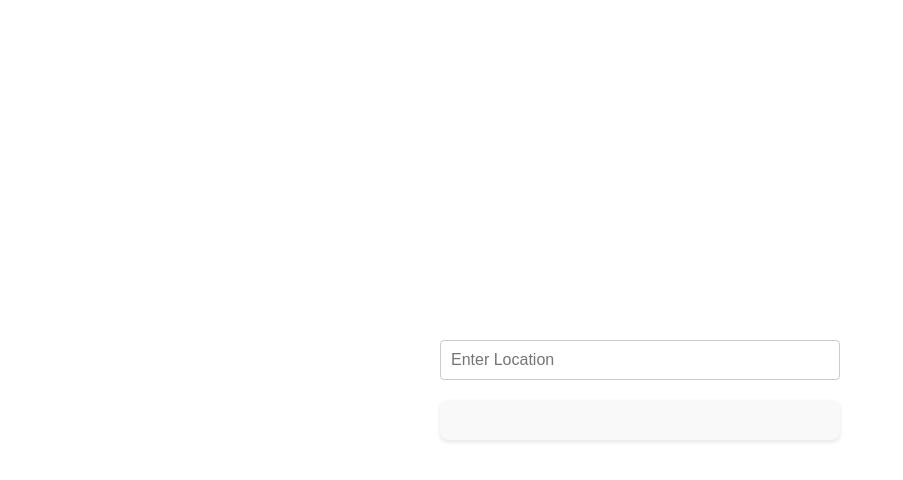
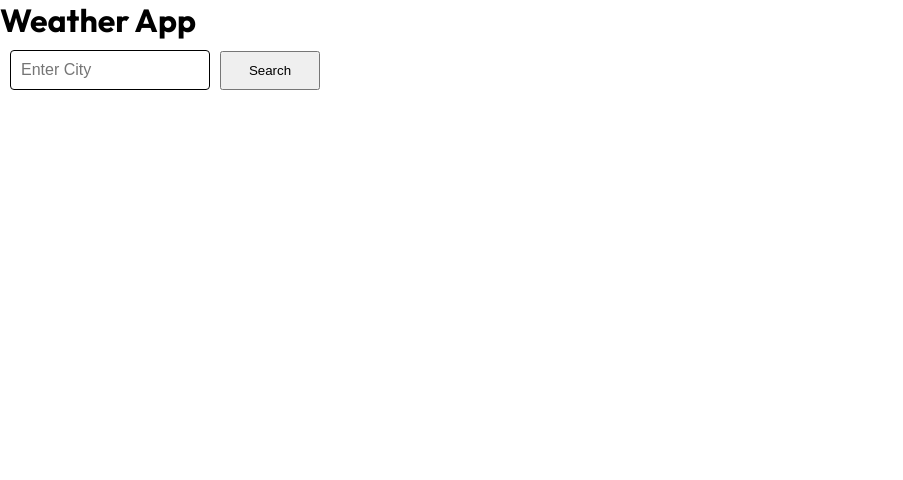
Before and after one commit to acciojob/city-weather-satishrathod-dev, a React app: page / in a window 1280 px wide. Shown: the top 480 px of the page, without its empty margins (0-903 px from the left). Built offline with nearby package versions, Linux system fonts and the light colour scheme.

Commit message:
finished

```diff
--- a/src/components/App.js
+++ b/src/components/App.js
@@ -1,12 +1,65 @@
-import React from "react";
+import React, { useEffect, useState } from "react";
 import "./../styles/App.css";
 import WeatherReport from "./WeatherReport";
 
 const App = () => {
+  const [weartherData, setWeatherData] = useState(null);
+  const [loading, setLoading] = useState(false);
+  const [error, setError] = useState(null);
+
+  async function fetchWeather(query) {
+    // const query = "delhi";
+
+    if (!query) return;
+    setLoading(true);
+    setError(null);
+
+    const API_KEY = "af5ec3cbc297eb49628596779514b0c3";
+    try {
+      const fetchData = await fetch(
+        `https://api.openweathermap.org/data/2.5/weather?q=${query}&appid=${API_KEY}`
+      );
+      // fetchData.then((response) => console.log(response));
+      const data = await fetchData.json();
+      console.log(data);
+      if (data.cod !== 200) {
+        setError("City not found. Please try again.");
+        setWeatherData(null);
+        setLoading(false);
+        return;
+      }
+      setWeatherData(data);
+      setLoading(false);
+    } catch {
+      setError("Failed to fetch weather data. Please try again");
+      setLoading(false);
+    }
+  }
+
   return (
     <div>
       {/* Do not remove the main div */}
-      <WeatherReport />
+      <h1>Weather App</h1>
+      {/* Pass the fetchWeather function as a prop to WeatherReport */}
+      <WeatherReport handleClick={fetchWeather} />
+
+      {/* Display weather data if it exists */}
+      {loading && <p>Loading weather data...</p>}
+      {error && <p style={{ color: "red" }}>{error}</p>}
+      {weartherData && !loading && !error && (
+        <div className="weather">
+          <h2>
+            Weather in {weartherData.name}, {weartherData.sys.country}
+          </h2>
+          <p>Temperature: {Math.round(weartherData.main.temp - 273.15)}°C</p>
+          <p>
+            Feels like: {Math.round(weartherData.main.feels_like - 273.15)}°C
+          </p>
+          <p>Weather: {weartherData.weather[0].description}</p>
+          <p>Humidity: {weartherData.main.humidity}%</p>
+          <p>Wind: {weartherData.wind.speed} m/s</p>
+        </div>
+      )}
     </div>
   );
 };
--- a/src/components/WeatherReport.js
+++ b/src/components/WeatherReport.js
@@ -1,63 +1,30 @@
 import React, { useEffect, useState } from "react";
+import "regenerator-runtime/runtime";
 
-const WeatherReport = () => {
-  const [location, setLocation] = useState("");
-  const [weatherData, setWeatherData] = useState(null);
-  const [loading, setLoading] = useState(false);
-  const [error, setError] = useState(null);
+const WeatherReport = ({ handleClick }) => {
+  const [city, setCity] = useState("");
 
-  const fetchApiData = async (location) => {
-    const API = `https://api.openweathermap.org/data/2.5/weather?q=${location}&appid=af5ec3cbc297eb49628596779514b0c3&units=metric`;
-    setLoading(true);
-    setError(null);
-    try {
-      const res = await fetch(API);
-      //   if (!res.ok) throw new Error("Weather Data not Found");
-      const data = await res.json();
-      setWeatherData(data);
-      console.log(data);
-    } catch (error) {
-      setError(error.message);
-      console.log(error.message);
-    } finally {
-      setLoading(false);
+  const handleCity = () => {
+    if (city) {
+      handleClick(city);
+    } else {
+      alert("Please enter a city");
     }
   };
 
-  useEffect(() => {
-    if (location) {
-      fetchApiData(location);
-    }
-  }, []);
-
-  const searchLocation = (event) => {
-    if (event.key === "Enter") {
-      fetchApiData(location);
-    }
-  };
-
+  console.log(handleClick);
   return (
-    <div className="container">
-      <div className="search">
-        <input
-          value={location}
-          onChange={(event) => setLocation(event.target.value)}
-          onKeyPress={searchLocation}
-          placeholder="Enter Location"
-        />
-      </div>
-      <div className="weather">
-        {loading && <p>Loading...</p>}
-        {error && <p>Error: {error}</p>}
-        {weatherData && (
-          <>
-            <h3>{weatherData.name}</h3>
-            <p>{weatherData.main.temp}°C</p>
-            <p>{weatherData.weather[0].description}</p>
-            <img></img>
-          </>
-        )}
-      </div>
+    <div>
+      <input
+        className="search"
+        type="text"
+        placeholder="Enter City"
+        value={city}
+        onChange={(e) => setCity(e.target.value)}
+      />
+      <button className="search-btn" onClick={handleCity}>
+        Search
+      </button>
     </div>
   );
 };
--- a/src/styles/App.css
+++ b/src/styles/App.css
@@ -60,3 +60,14 @@ input {
   font-size: 30px;
   font-weight: bold;
 }
+
+.search {
+  width: 200px;
+  border: 1px solid black;
+  margin: 10px;
+}
+
+.search-btn {
+  width: 100px;
+  padding: 10px 5px;
+}
```
